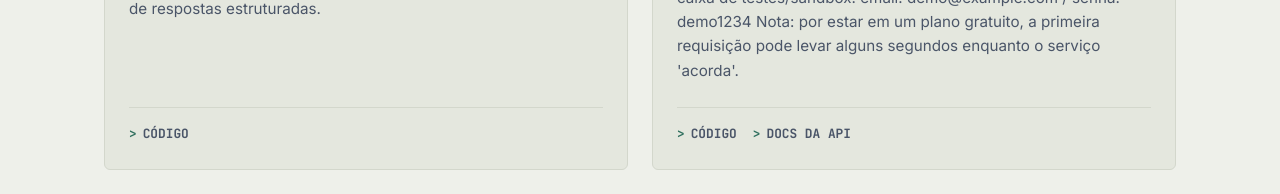
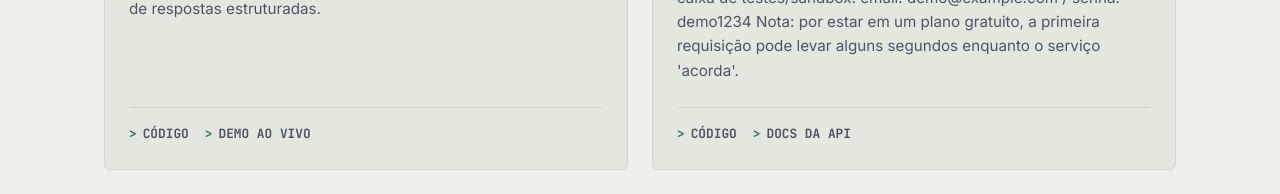
Before and after one commit to bruno-reichert/portfolio-page, a React (Vite) app in the folder portfolio-page/: page / in a window 1280 px wide. Shown: the part 1660-1854 px from the top of the page. Built offline with nearby package versions, Linux system fonts and the light colour scheme.

Commit message:
added link to genai app

```diff
--- a/portfolio-page/src/data.js
+++ b/portfolio-page/src/data.js
@@ -6,7 +6,7 @@ export const projectsData = {
         tags: ["Python", "FastAPI", "GroqCloud (Llama 3.3)", "PostgreSQL", "Docker", "RAG"],
         description: "Assistente de pesquisa com RAG (Retrieval-Augmented Generation) para consultas em linguagem natural sobre documentos financeiros, com respostas fundamentadas e citações verificáveis. Envolveu migrar toda a stack de IA de modelos pagos (OpenAI) para uma alternativa gratuita (GroqCloud/Llama), exigindo reimplementar a lógica de extração de respostas estruturadas.",
         github: "https://github.com/bruno-reichert/fastapi-genai-project",
-        demo: null
+        demo: "https://fastapi-genai-project-1.onrender.com"
       },
       {
         id: "bookly",
@@ -42,7 +42,7 @@ export const projectsData = {
         tags: ["Python", "FastAPI", "GroqCloud (Llama 3.3)", "PostgreSQL", "Docker", "RAG"],
         description: "A RAG (Retrieval-Augmented Generation) research assistant for natural-language queries over financial documents, returning grounded, citable answers. Involved migrating the entire AI stack from paid models (OpenAI) to a free alternative (GroqCloud/Llama), which required rebuilding the structured-answer extraction logic from scratch.",
         github: "https://github.com/bruno-reichert/fastapi-genai-project",
-        demo: null
+        demo: "https://fastapi-genai-project-1.onrender.com"
       },
       {
         id: "bookly",
```
